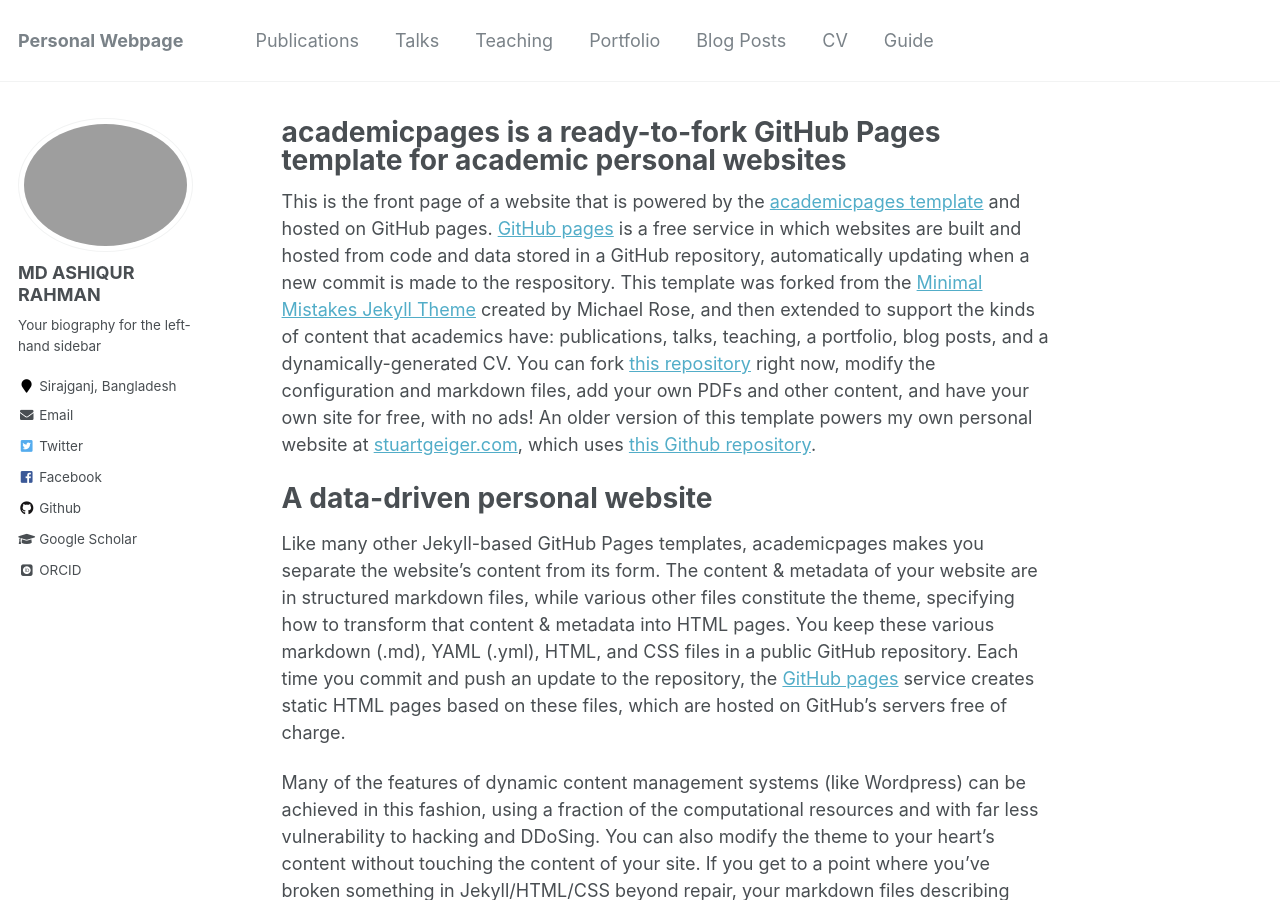
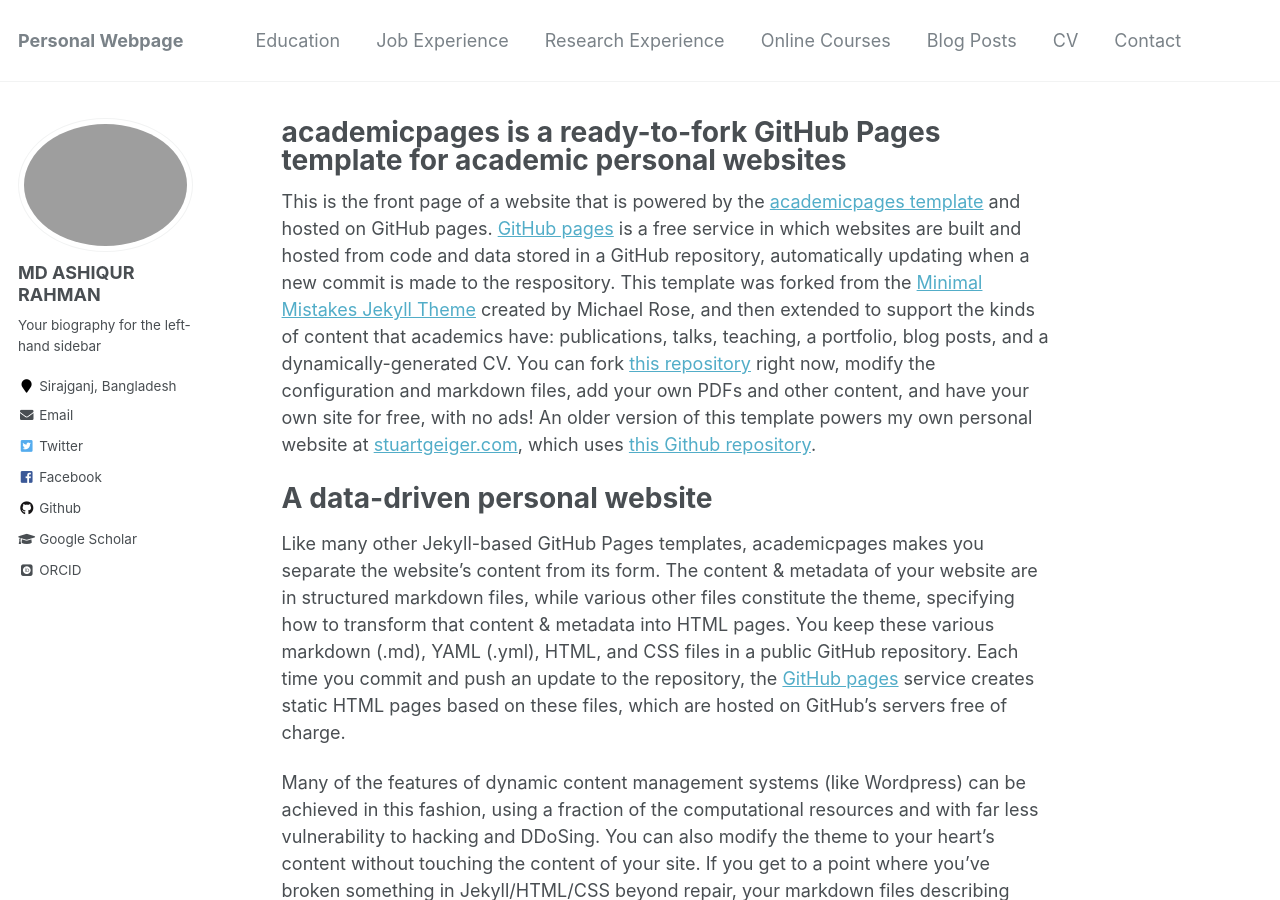
Before and after one commit to ASHIQ2023/mdashiqurrahman.github.io, a Jekyll site: the page built from _pages/about.md, in a window 1280 px wide and 900 px high. Built offline with Jekyll 4.4.1, drawn with Linux system fonts in a browser that asks for light colours; some web fonts are replaced.

Commit message:
Update navigation.yml

```diff
--- a/_data/navigation.yml
+++ b/_data/navigation.yml
@@ -1,16 +1,25 @@
 # main links links
 main:
-  - title: "Publications"
-    url: /publications/
+  - title: "Education"
+    url: /Education/
 
-  - title: "Talks"
-    url: /talks/
+  - title: "Job Experience"
+    url: /Job Experience/
 
-  - title: "Teaching"
-    url: /teaching/
+  - title: "Research Experience"
+    url: /Research Experience/
 
-  - title: "Portfolio"
-    url: /portfolio/
+  - title: "Online Courses"
+    url: /Online Courses/
+
+ # - title: "Talks"
+ #   url: /talks/
+
+  #- title: "Teaching"
+ #   url: /teaching/
+
+  #- title: "Portfolio"
+  #  url: /portfolio/
 
   - title: "Blog Posts"
     url: /year-archive/
@@ -18,5 +27,5 @@
   - title: "CV"
     url: /cv/
 
-  - title: "Guide"
-    url: /markdown/
+  - title: "Contact"
+    url: /contact/
```
